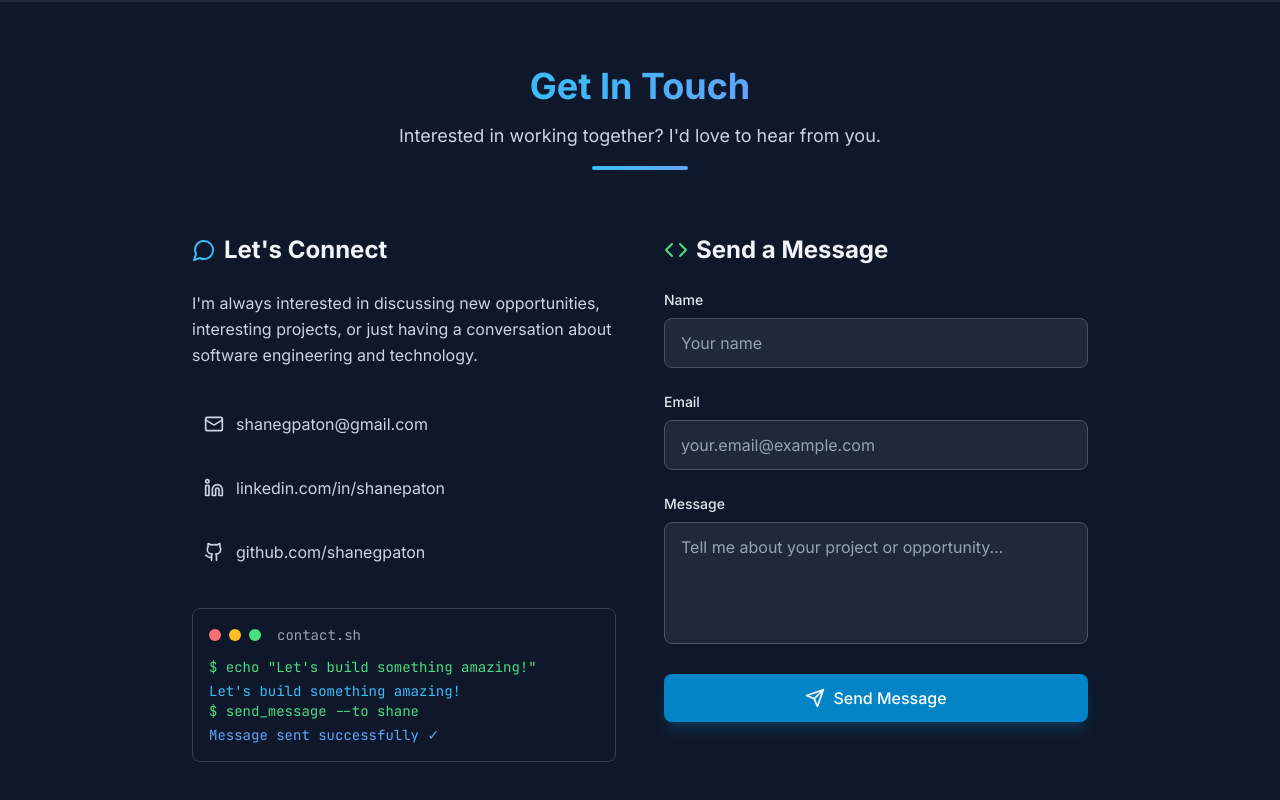
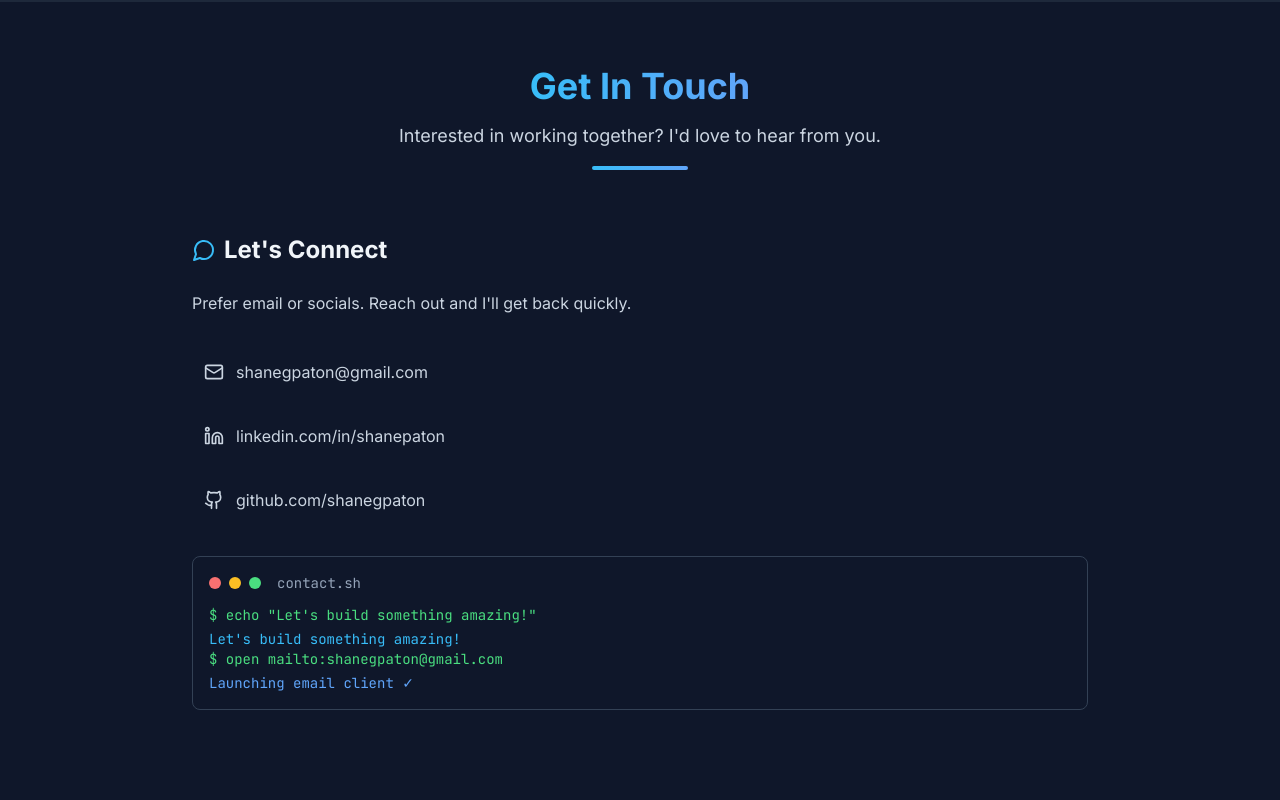
Before and after one commit to Shanegpaton/personal-website, a Next.js app: page / in a window 1280 px wide. Shown: the part 3716-4516 px from the top of the page. After the commit the page ends 4490 px from the top, so only its background shows below. Built offline with nearby package versions, Linux system fonts and the light colour scheme.

Commit message:
updated contact and host ready

```diff
--- a/app/layout.tsx
+++ b/app/layout.tsx
@@ -2,7 +2,6 @@ import type { Metadata } from 'next';
 import { Inter } from 'next/font/google';
 import './globals.css';
 import Header from '@/components/Header';
-import Footer from '@/components/Footer';
 
 const inter = Inter({ subsets: ['latin'] });
 
--- a/components/Contact.tsx
+++ b/components/Contact.tsx
@@ -45,7 +45,7 @@ export default function Contact() {
             <div className="w-24 h-1 bg-gradient-to-r from-accent-400 to-code-blue mx-auto rounded-full mt-4"></div>
           </div>
 
-          <div className="grid lg:grid-cols-2 gap-12">
+          <div className="grid grid-cols-1 gap-12">
             {/* Contact Info */}
             <div>
               <h3 className="text-2xl font-bold text-dark-100 mb-6 flex items-center gap-2">
@@ -53,9 +53,7 @@ export default function Contact() {
                 Let's Connect
               </h3>
               <p className="text-dark-300 mb-8 leading-relaxed">
-                I'm always interested in discussing new opportunities,
-                interesting projects, or just having a conversation about
-                software engineering and technology.
+                Prefer email or socials. Reach out and I'll get back quickly.
               </p>
 
               <div className="space-y-4">
@@ -97,96 +95,10 @@ export default function Contact() {
                 <div className="text-code-green">
                   <div className="mb-1">$ echo "Let's build something amazing!"</div>
                   <div className="text-accent-400">Let's build something amazing!</div>
-                  <div className="mb-1">$ send_message --to shane</div>
-                  <div className="text-code-blue">Message sent successfully ✓</div>
+                  <div className="mb-1">$ open mailto:shanegpaton@gmail.com</div>
+                  <div className="text-code-blue">Launching email client ✓</div>
                 </div>
               </div>
-            </div>
-
-            {/* Contact Form */}
-            <div>
-              <h3 className="text-2xl font-bold text-dark-100 mb-6 flex items-center gap-2">
-                <Code className="w-6 h-6 text-code-green" />
-                Send a Message
-              </h3>
-              <form onSubmit={handleSubmit} className="space-y-6">
-                <div>
-                  <label htmlFor="name" className="block text-sm font-medium text-dark-200 mb-2">
-                    Name
-                  </label>
-                  <input
-                    type="text"
-                    id="name"
-                    name="name"
-                    value={formData.name}
-                    onChange={handleChange}
-                    required
-                    className="w-full px-4 py-3 bg-dark-800 border border-dark-600 rounded-lg text-dark-100 placeholder-dark-400 focus:ring-2 focus:ring-accent-500 focus:border-transparent transition-colors"
-                    placeholder="Your name"
-                  />
-                </div>
-
-                <div>
-                  <label htmlFor="email" className="block text-sm font-medium text-dark-200 mb-2">
-                    Email
-                  </label>
-                  <input
-                    type="email"
-                    id="email"
-                    name="email"
-                    value={formData.email}
-                    onChange={handleChange}
-                    required
-                    className="w-full px-4 py-3 bg-dark-800 border border-dark-600 rounded-lg text-dark-100 placeholder-dark-400 focus:ring-2 focus:ring-accent-500 focus:border-transparent transition-colors"
-                    placeholder="your.email@example.com"
-                  />
-                </div>
-
-                <div>
-                  <label htmlFor="message" className="block text-sm font-medium text-dark-200 mb-2">
-                    Message
-                  </label>
-                  <textarea
-                    id="message"
-                    name="message"
-                    value={formData.message}
-                    onChange={handleChange}
-                    required
-                    rows={4}
-                    className="w-full px-4 py-3 bg-dark-800 border border-dark-600 rounded-lg text-dark-100 placeholder-dark-400 focus:ring-2 focus:ring-accent-500 focus:border-transparent transition-colors resize-none"
-                    placeholder="Tell me about your project or opportunity..."
-                  />
-                </div>
-
-                <button
-                  type="submit"
-                  disabled={isSubmitting}
-                  className="w-full btn-primary flex items-center justify-center glow-effect"
-                >
-                  {isSubmitting ? (
-                    <div className="flex items-center">
-                      <div className="animate-spin rounded-full h-4 w-4 border-b-2 border-white mr-2"></div>
-                      Sending...
-                    </div>
-                  ) : (
-                    <>
-                      <Send className="w-5 h-5 mr-2" />
-                      Send Message
-                    </>
-                  )}
-                </button>
-
-                {submitStatus === 'success' && (
-                  <div className="p-4 bg-code-green/10 border border-code-green text-code-green rounded-lg text-sm">
-                    Thanks for your message! I'll get back to you soon.
-                  </div>
-                )}
-                {submitStatus === 'error' && (
-                  <div className="p-4 bg-code-red/10 border border-code-red text-code-red rounded-lg text-sm">
-                    Sorry, there was an error sending your message. Please try again.
-                  </div>
-                )}
-              </form>
             </div>
           </div>
         </div>
```
